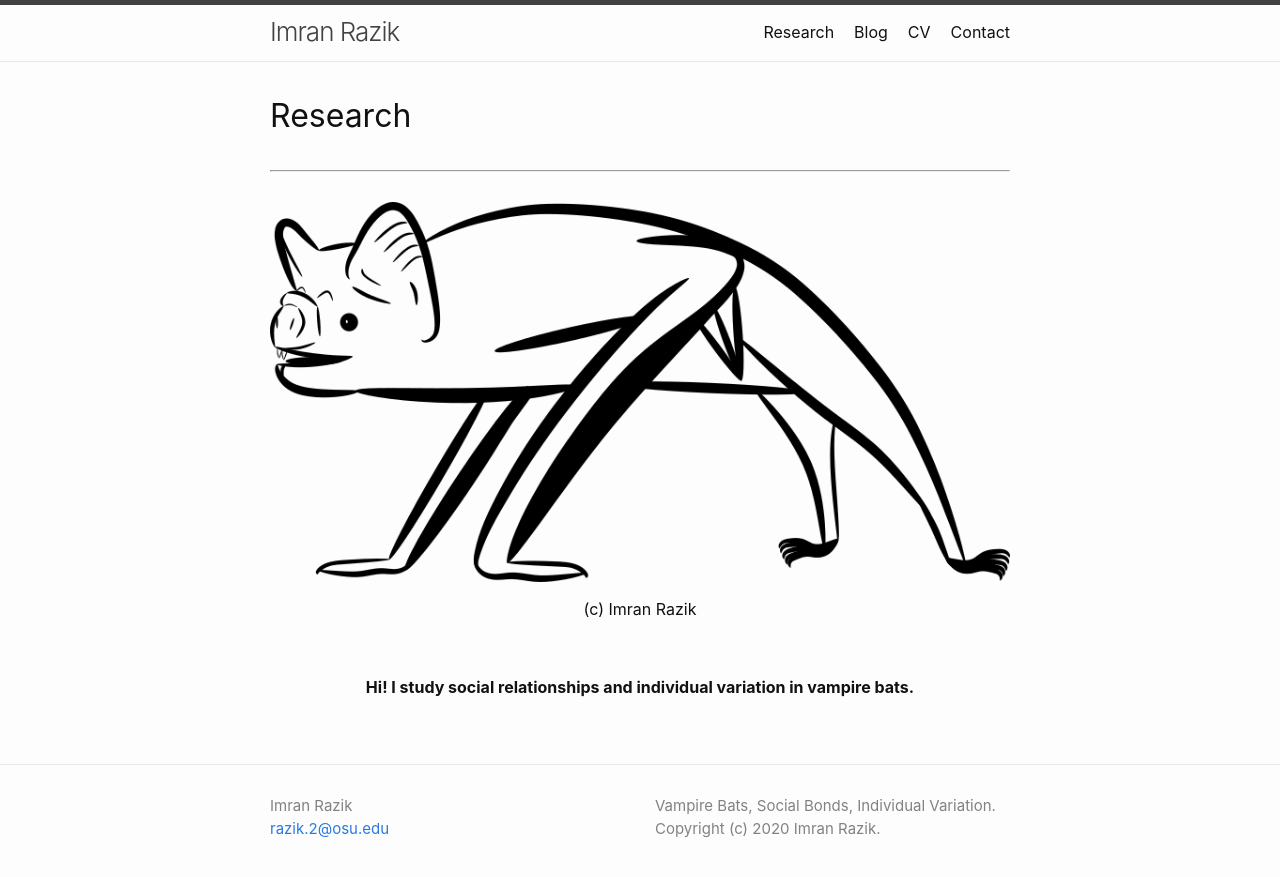
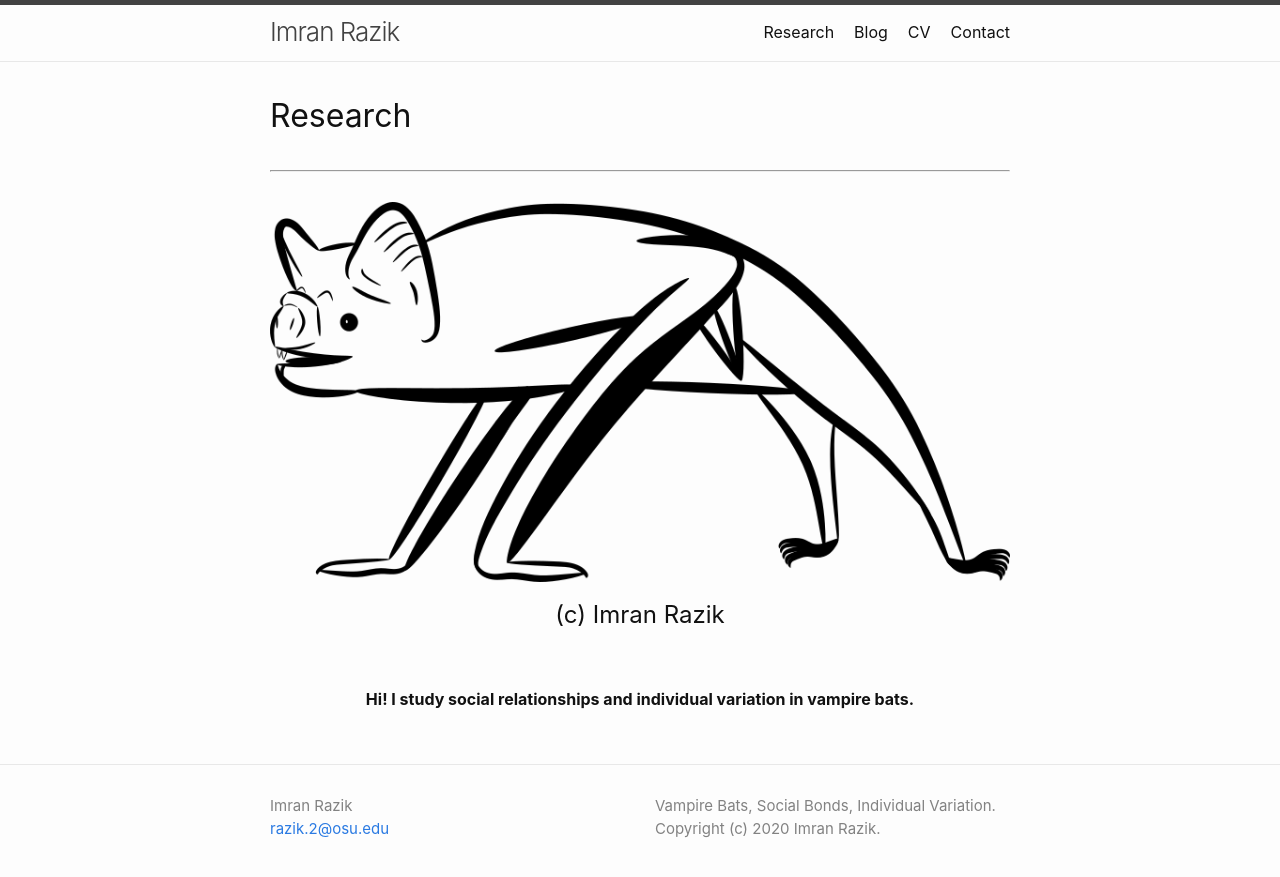
Before and after one commit to imranrazik/imranrazik.github.io, a Jekyll site: the page built from index.md, in a window 1280 px wide. Shown: the top 877 px of the page. Built offline with Jekyll 4.4.1, drawn with Linux system fonts in a browser that asks for light colours; our own code applies the rules of GitHub Pages for plain Markdown files.

Commit message:
Update index.md

```diff
--- a/index.md
+++ b/index.md
@@ -4,7 +4,7 @@ layout: home
 # Research
 ---
 ![Vampire bat digital drawing - Copyright (c) 2020 Imran Razik](/assets/vampterrestrial.png) <br/>
-<p align="center"> (c) Imran Razik </p>
+<p align="center"> <font size="5"> (c) Imran Razik </font> </p>
 
 <br/>
 
```
